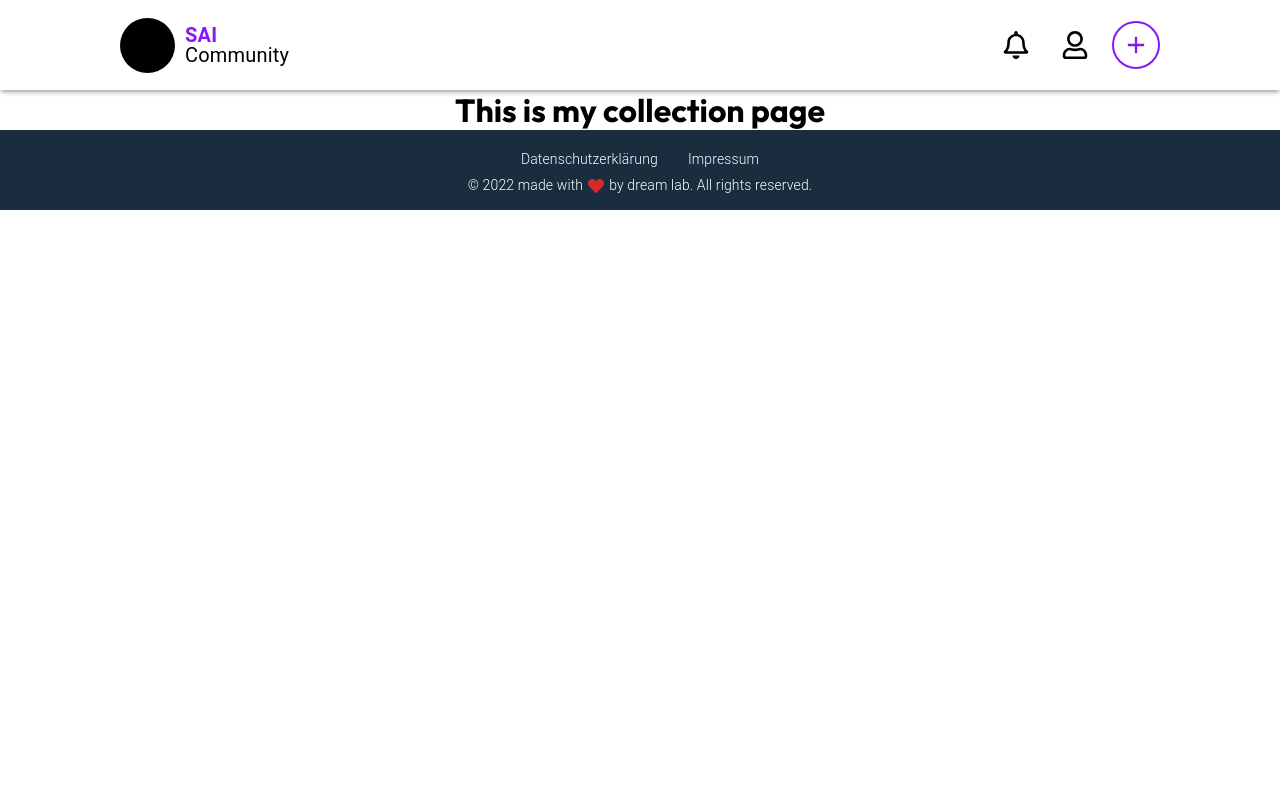
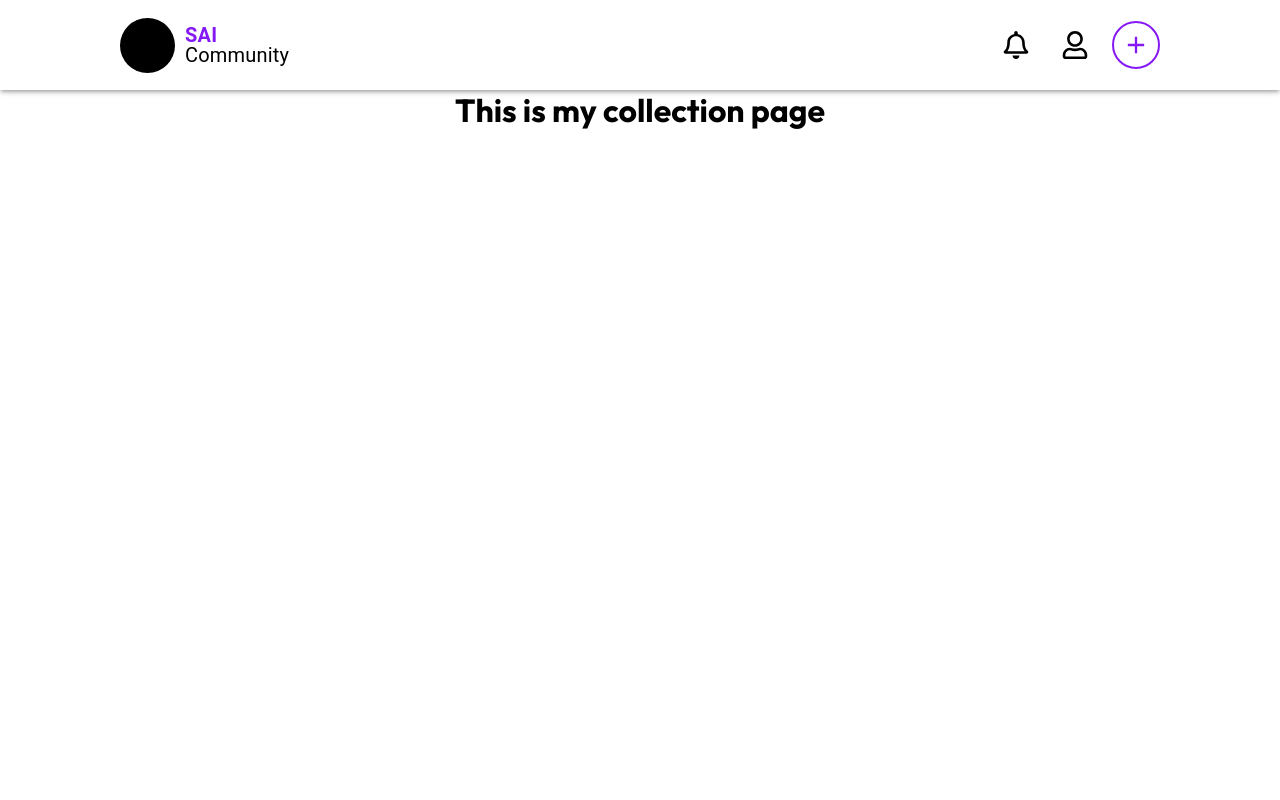
Before and after one commit to dream-lab-group/sae-community, a Next.js app: page /collections in a window 1280 px wide. Shown: the top 800 px of the page. Built offline with nearby package versions, Linux system fonts and the light colour scheme; what @directus/sdk would draw is missing.

Commit message:
minor footer adjustment

```diff
--- a/common/components/footer/mobile-footer.tsx
+++ b/common/components/footer/footer.tsx
@@ -1,7 +1,7 @@
 import { Box, Typography } from '@mui/material';
 import { FaHeart } from 'react-icons/fa';
 
-export const MobileFooter = () => {
+export const Footer = () => {
   return (
     <Box
       sx={{
@@ -12,6 +12,8 @@ export const MobileFooter = () => {
         flexDirection: 'column',
         alignItems: 'center',
         justifyContent: 'center',
+        position: 'relative',
+        bottom: 0,
       }}
     >
       <Box sx={{ display: 'flex' }}>
--- a/common/components/layout.tsx
+++ b/common/components/layout.tsx
@@ -2,9 +2,10 @@ import { useMediaQuery, useTheme } from '@mui/material';
 import { Box } from '@mui/system';
 import React, { useState } from 'react';
 import { AppBarHeader } from './app-header';
-import { MobileFooter } from './footer/mobile-footer';
+
 import { CustomNavbar } from './navigation-elements/custom-navbar';
 import Head from 'next/head';
+import { Footer } from './footer/footer';
 
 const Layout = ({ children }: { children: React.ReactNode }) => {
   const theme = useTheme();
@@ -58,7 +59,7 @@ const Layout = ({ children }: { children: React.ReactNode }) => {
         >
           <main className="main-container">{children}</main>
         </Box>
-        <MobileFooter />
+        <Footer />
       </Box>
     </>
   );
--- a/common/components/project-card/project-card.tsx
+++ b/common/components/project-card/project-card.tsx
@@ -60,6 +60,7 @@ export const ProjectCard = ({ id, userCreated, course }: ProjectCardProps) => {
       borderRadius="10px"
       width="100%"
       height="100%"
+      maxHeight="400px"
       sm={12}
       md={6}
       lg={4}
--- a/styles/globals.css
+++ b/styles/globals.css
@@ -53,6 +53,7 @@ h6 {
 }
 
 .main-container {
+  min-height: 100vh;
   width: 100%;
   display: -webkit-box;
   display: -ms-flexbox;
@@ -64,6 +65,7 @@ h6 {
   -webkit-box-align: center;
       -ms-flex-align: center;
           align-items: center;
+  position: relative;
 }
 
 .image-container {
--- a/styles/globals.scss
+++ b/styles/globals.scss
@@ -51,10 +51,12 @@ h6 {
 }
 
 .main-container {
+  min-height: 100vh;
   width: 100%;
   display: flex;
   flex-direction: column;
   align-items: center;
+  position: relative;
 }
 
 .image-container {
```
Also changed, not shown: 1 other file (tests, documents, lock files or other folders).
